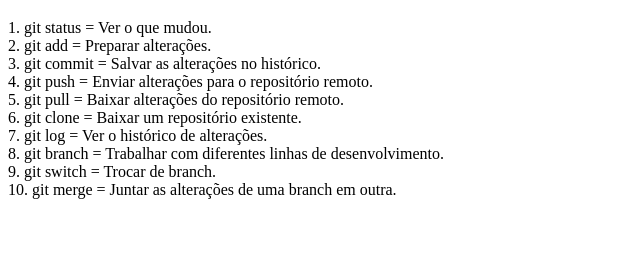
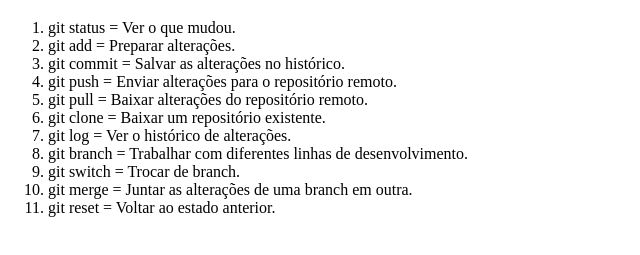
Before and after one commit to BRN0P3/caderno-dupla, a plain HTML site: page index.html in a window 1280 px wide. Shown: the part 61-316 px from the top of the page, without its empty margins (0-640 px from the left). Drawn offline with Linux system fonts and the light colour scheme.

Commit message:
Modifica arquivo (aluno B)

```diff
--- a/index.html
+++ b/index.html
@@ -9,18 +9,20 @@
 
 <body>
     <h1>Dicas de Git</h1>
-
-        1. git status = Ver o que mudou.<br>
-        2. git add = Preparar alterações.<br>
-        3. git commit = Salvar as alterações no histórico.<br>
-        4. git push = Enviar alterações para o repositório remoto.<br>
-        5. git pull = Baixar alterações do repositório remoto.<br>
-        6. git clone = Baixar um repositório existente.<br>
-        7. git log = Ver o histórico de alterações.<br>
-        8. git branch = Trabalhar com diferentes linhas de desenvolvimento.<br>
-        9. git switch = Trocar de branch.<br>
-        10. git merge = Juntar as alterações de uma branch em outra.<br>
+    <ol>
+        <li>git status = Ver o que mudou.</li>
+        <li>git add = Preparar alterações.</li>
+        <li>git commit = Salvar as alterações no histórico.</li>
+        <li>git push = Enviar alterações para o repositório remoto.</li>
+        <li>git pull = Baixar alterações do repositório remoto.</li>
+        <li>git clone = Baixar um repositório existente.</li>
+        <li>git log = Ver o histórico de alterações.</li>
+        <li>git branch = Trabalhar com diferentes linhas de desenvolvimento.</li>
+        <li>git switch = Trocar de branch.</li>
+        <li>git merge = Juntar as alterações de uma branch em outra.</li>
         <!-- COLE SUA DICA AQUI -->
+        <li>git reset = Voltar ao estado anterior.</li>
+    </ol>
 </body>
 
 </html>
```
